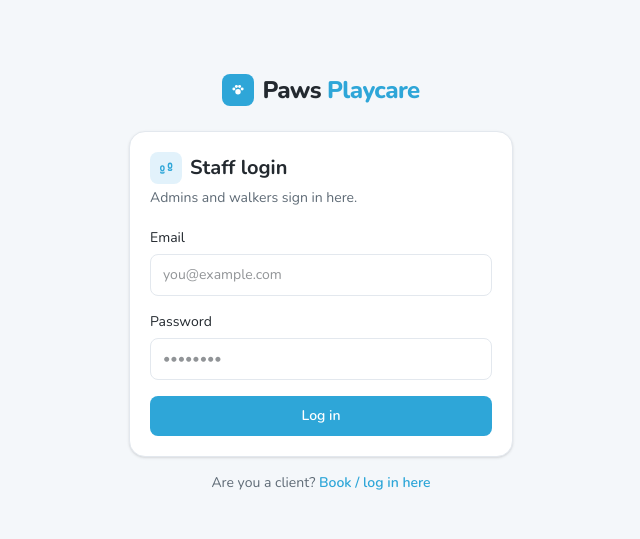
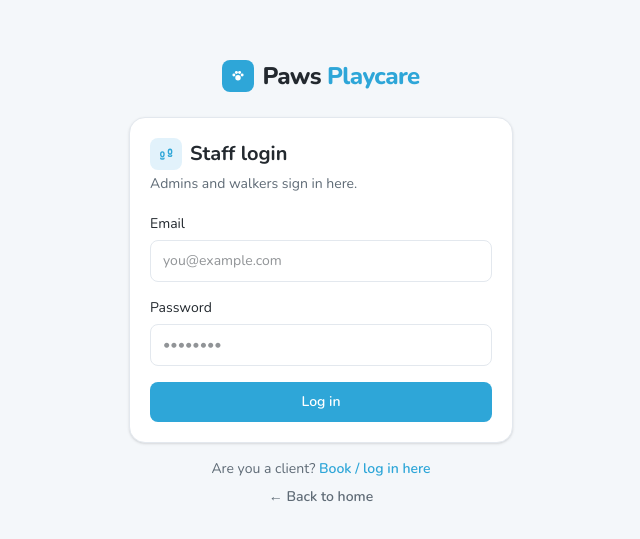
Before and after one commit to FROG4U/paws-playcare, a Next.js app: page /PPC in a window 1280 px wide. Shown: the part 117-656 px from the top of the page, without its empty margins (319-959 px from the left). Built offline with nearby package versions, Linux system fonts and the light colour scheme; no server answers.

Commit message:
Login pages: remove Staff login link from client page, add Back to home links

```diff
--- a/src/app/PPC/page.tsx
+++ b/src/app/PPC/page.tsx
@@ -37,6 +37,11 @@ export default async function StaffLogin() {
             Book / log in here
           </Link>
         </p>
+        <p className="mt-2 text-center text-sm">
+          <Link href="/" className="font-semibold text-muted hover:text-brand-dark">
+            ← Back to home
+          </Link>
+        </p>
       </div>
     </div>
   );
--- a/src/app/online-booking-form/page.tsx
+++ b/src/app/online-booking-form/page.tsx
@@ -24,8 +24,8 @@ export default async function OnlineBookingForm() {
         <Link href="/">
           <Logo className="text-xl" />
         </Link>
-        <Link href="/PPC" className="text-sm font-semibold text-muted hover:text-brand-dark">
-          Staff login
+        <Link href="/" className="text-sm font-semibold text-muted hover:text-brand-dark">
+          ← Back to home
         </Link>
       </header>
 
```
